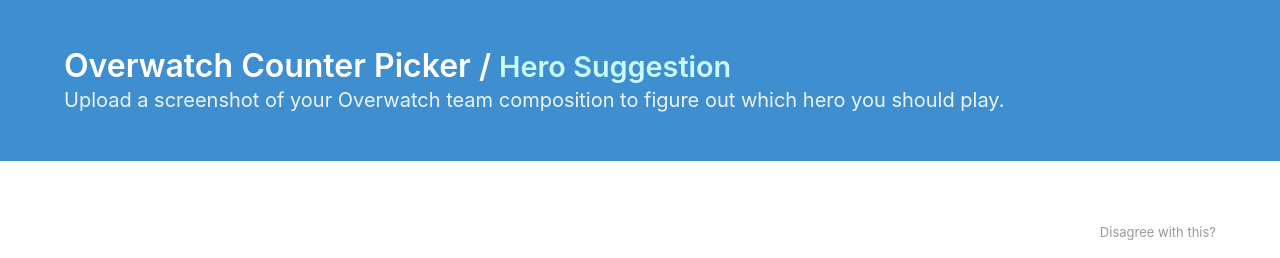
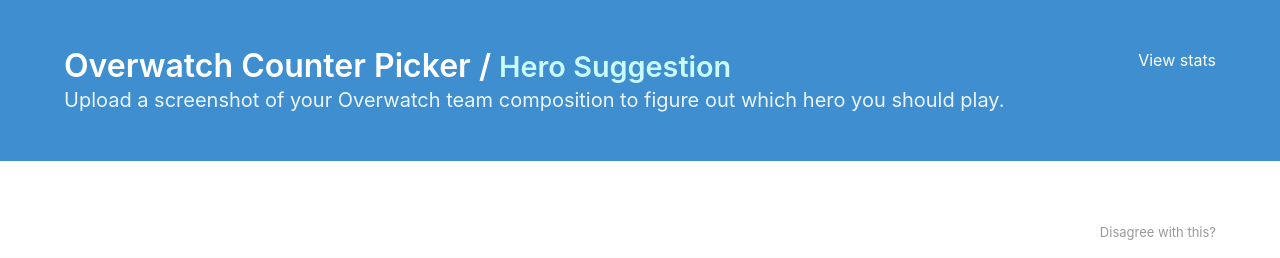
Before and after one commit to cheshire137/overwatch-counter-picker, a Flask app: template src/web/templates/pick.html in a window 1280 px wide. Shown: the top 258 px of the page. Run offline with Flask 2, Linux system fonts and the light colour scheme; the template is opened without the code that fills it, so the values that code supplies are empty; some libraries are stand-ins or nearby versions.

Commit message:
Restore 'view stats' link to pick page

```diff
--- a/src/web/templates/pick.html
+++ b/src/web/templates/pick.html
@@ -1,5 +1,10 @@
 {% extends "layout.html" %}
 {% block title %}Hero Suggestion - {% endblock %}
+{% block header %}
+  <a class="stats-link is-pulled-right" href="/stats">
+    View stats
+  </a>
+{% endblock %}
 {% block page_title %}/ <span class="page-title">Hero Suggestion</span>{% endblock %}
 {% block content %}
   <div class="container">
```
